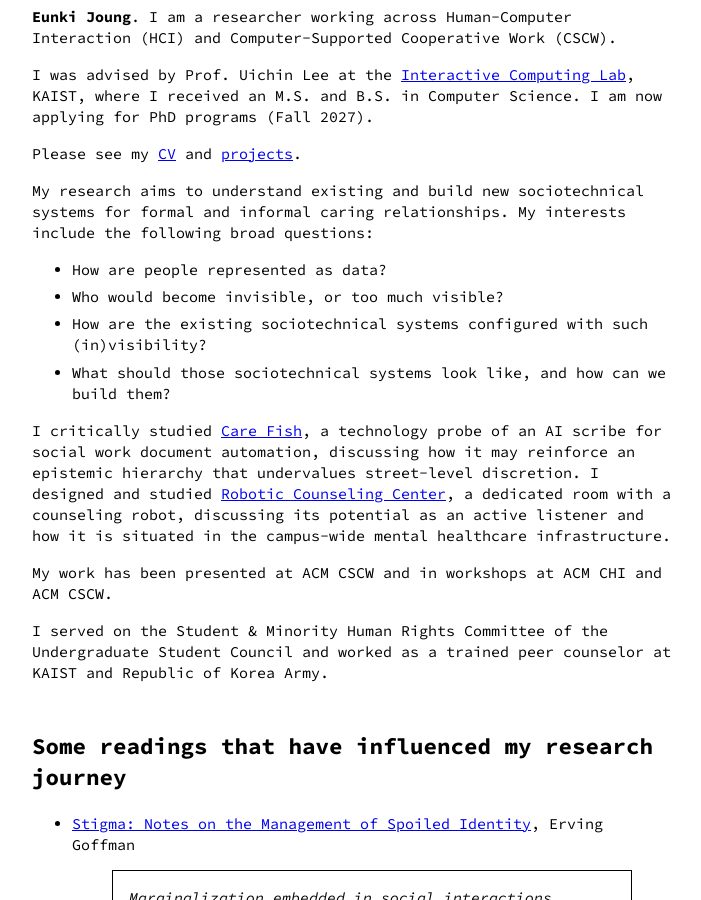
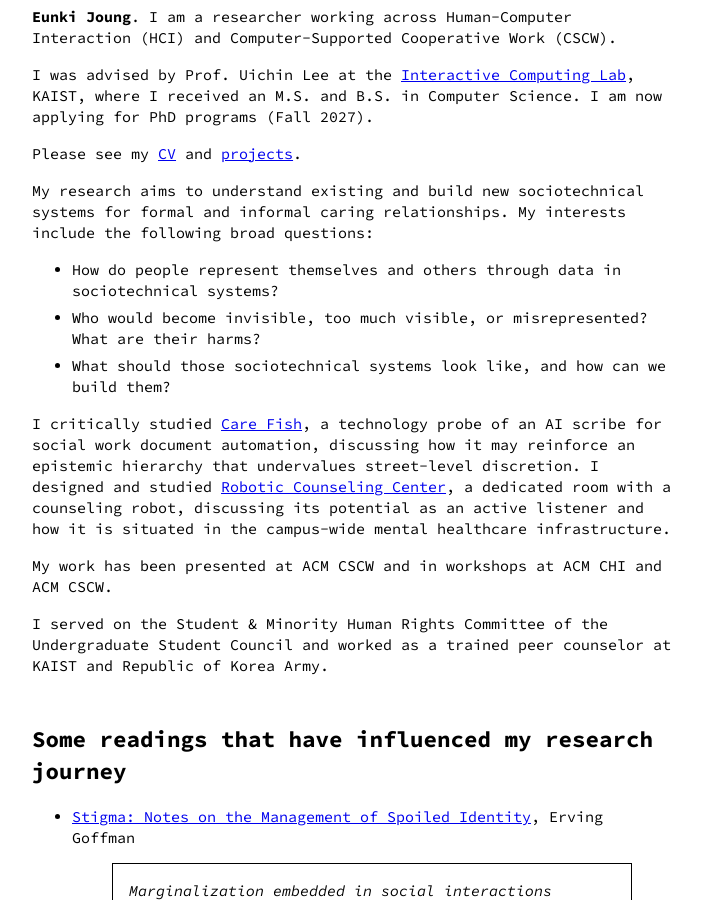
Before and after one commit to eunkiyomi/eunkiyomi.github.io, a Jekyll site: the page built from _posts/2025-02-05-eunki-as-researcher.md, in a window 1280 px wide and 900 px high, scrolled down 532 px. Shown: the whole window, without its empty margins (288-989 px from the left). Built offline with Jekyll 4.4.1, drawn with Linux system fonts in a browser that asks for light colours.

Commit message:
Update researcher page

```diff
--- a/_posts/2025-02-05-eunki-as-researcher.md
+++ b/_posts/2025-02-05-eunki-as-researcher.md
@@ -54,9 +54,9 @@ I was advised by Prof. Uichin Lee at the [Interactive Computing Lab](https://ic.
 Please see my [CV](/assets/docs/Eunki_s_CV.pdf) and [projects](/projects).
 
 My research aims to understand existing and build new sociotechnical systems for formal and informal caring relationships. My interests include the following broad questions:
-- How are people represented as data?
-- Who would become invisible, or too much visible?
-- How are the existing sociotechnical systems configured with such (in)visibility?
+- How do people represent themselves and others through data in sociotechnical systems?
+- Who would become invisible, too much visible, or misrepresented? What are their harms?
+<!-- - How are the existing sociotechnical systems configured with such (in)visibility? -->
 - What should those sociotechnical systems look like, and how can we build them?
 
 I critically studied [Care Fish](/assets/docs/26-cscw-poster-care-fish.pdf), a technology probe of an AI scribe for social work document automation, discussing how it may reinforce an epistemic hierarchy that undervalues street-level discretion.
```
